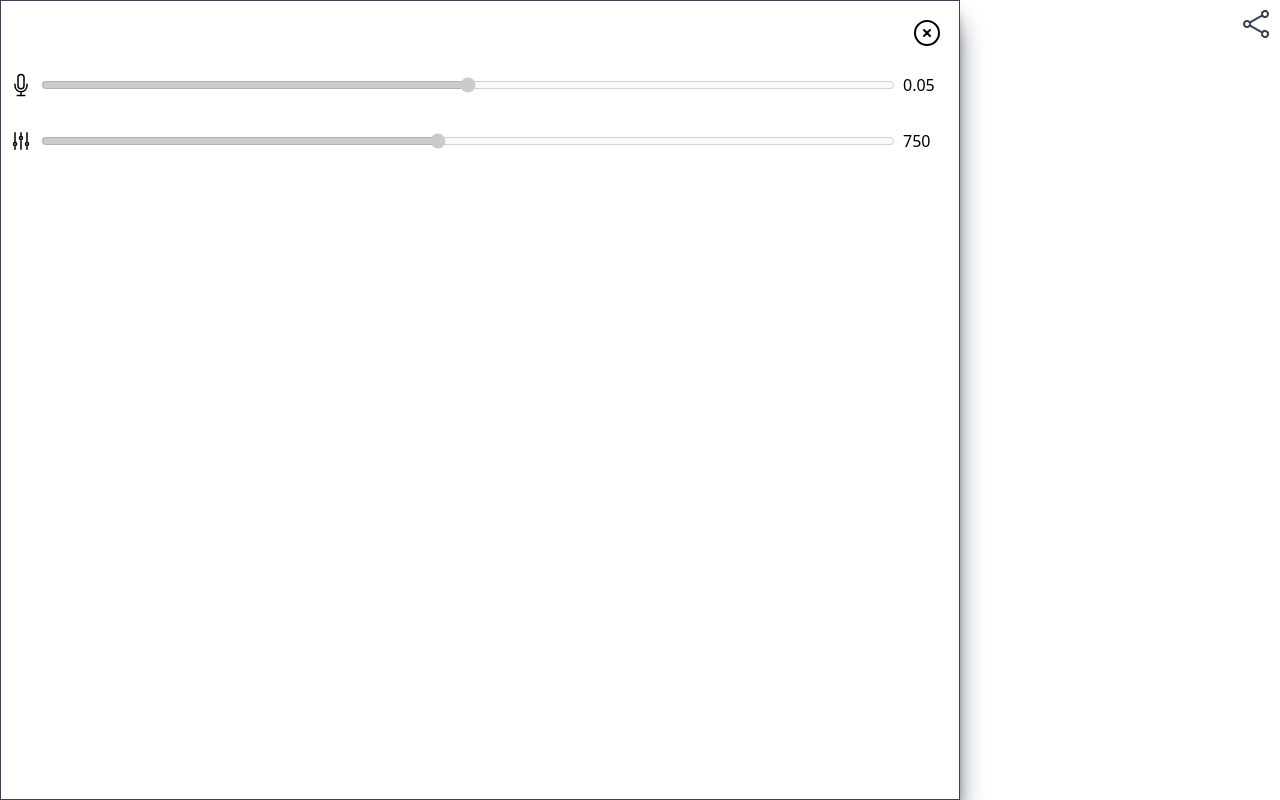
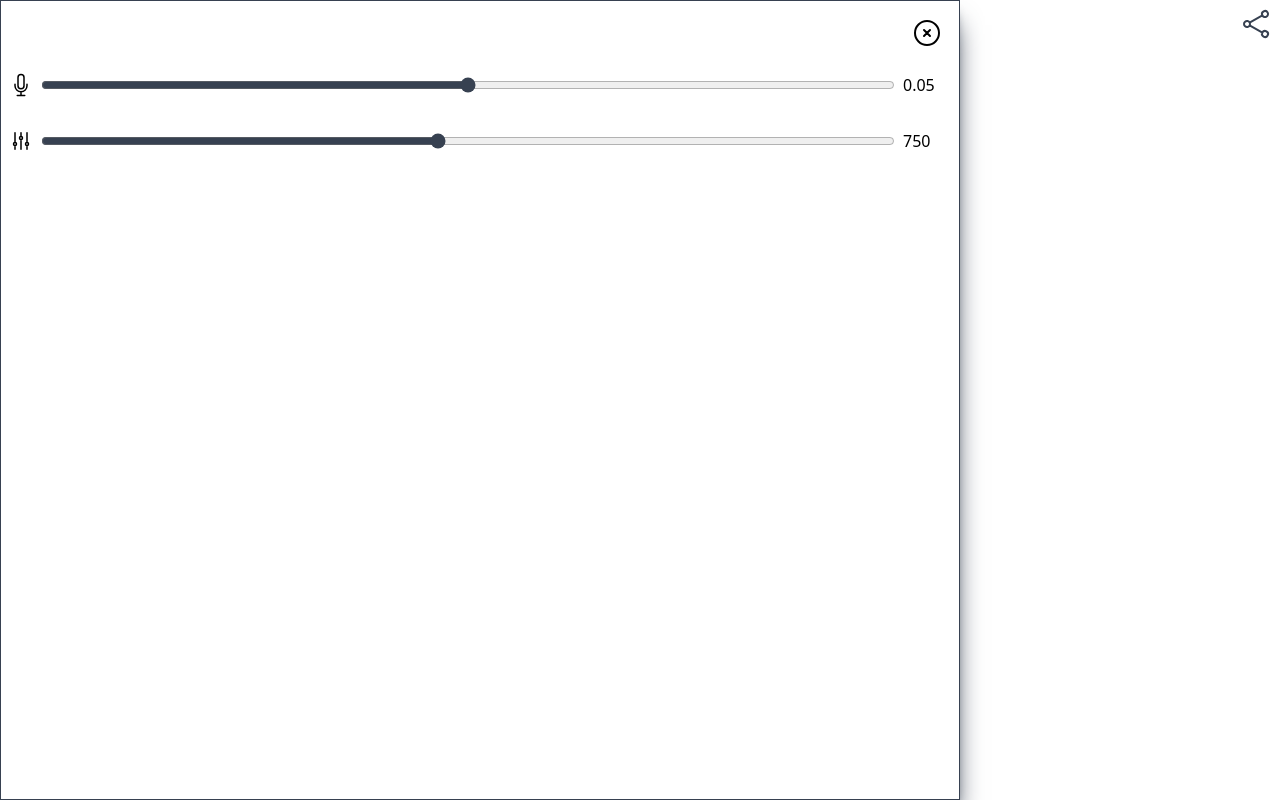
Before and after one commit to pgmmpk/talkback, a SvelteKit app: page / in a window 1280 px wide. Both pictures are taken after a click on the button 24 px from the left and 16 px from the top of the page. Built offline with nearby package versions, Linux system fonts and the light colour scheme.

Commit message:
settings and share

```diff
--- a/src/routes/SettingsPanel.svelte
+++ b/src/routes/SettingsPanel.svelte
@@ -2,7 +2,7 @@
     import { fly } from 'svelte/transition';
     import { settings } from './settings.svelte.js';
 
-    let { visible = $bindable(), active = false } = $props();
+    let { visible = $bindable() } = $props();
 </script>
 {#if visible}
 <div class="h-screen absolute top-0 left-0 w-3/4 border bg-white border-gray-700 z-2 flex flex-col shadow-xl shadow-gray-700 p-2" transition:fly={{ duration: 400, opacity: 1.0, x: '-100%' }}>
@@ -18,14 +18,14 @@
             <svg xmlns="http://www.w3.org/2000/svg" fill="none" viewBox="0 0 24 24" stroke-width="1.5" stroke="currentColor" class="w-6 h-6 inline mr-2 flex-none">
                 <path stroke-linecap="round" stroke-linejoin="round" d="M12 18.75a6 6 0 0 0 6-6v-1.5m-6 7.5a6 6 0 0 1-6-6v-1.5m6 7.5v3.75m-3.75 0h7.5M12 15.75a3 3 0 0 1-3-3V4.5a3 3 0 1 1 6 0v8.25a3 3 0 0 1-3 3Z" />
             </svg>
-            <input type="range" class="accent-gray-700 grow shrink" id="sensitivity" name="sensitivity" aria-label="Sensitivity" min="0.0" max="0.1" step="0.01" bind:value={settings.sensitivity} disabled={!active} />
+            <input type="range" class="accent-gray-700 grow shrink" id="sensitivity" name="sensitivity" aria-label="Sensitivity" min="0.0" max="0.1" step="0.01" bind:value={settings.sensitivity} />
             <div class="w-12 ml-2 inline-block flex-none">{settings.sensitivity}</div>
     </div>
     <div class="flex flex-row items-center justify-center my-4">
             <svg xmlns="http://www.w3.org/2000/svg" fill="none" viewBox="0 0 24 24" stroke-width="1.5" stroke="currentColor" class="w-6 h-6 inline mr-2">
                 <path stroke-linecap="round" stroke-linejoin="round" d="M6 13.5V3.75m0 9.75a1.5 1.5 0 0 1 0 3m0-3a1.5 1.5 0 0 0 0 3m0 3.75V16.5m12-3V3.75m0 9.75a1.5 1.5 0 0 1 0 3m0-3a1.5 1.5 0 0 0 0 3m0 3.75V16.5m-6-9V3.75m0 3.75a1.5 1.5 0 0 1 0 3m0-3a1.5 1.5 0 0 0 0 3m0 9.75V10.5" />
             </svg>
-            <input type="range" class="accent-gray-700 grow" id="silence-threshold-millis" name="silence-threshold-millis" aria-label="Silence Threhold" min="100" max="1500" step="10" bind:value={settings.threshold} disabled={!active}/>
+            <input type="range" class="accent-gray-700 grow" id="silence-threshold-millis" name="silence-threshold-millis" aria-label="Silence Threhold" min="100" max="1500" step="10" bind:value={settings.threshold} />
             <div class="w-12 ml-2 inline-block">{settings.threshold}</div>
     </div>
 </div>
```
